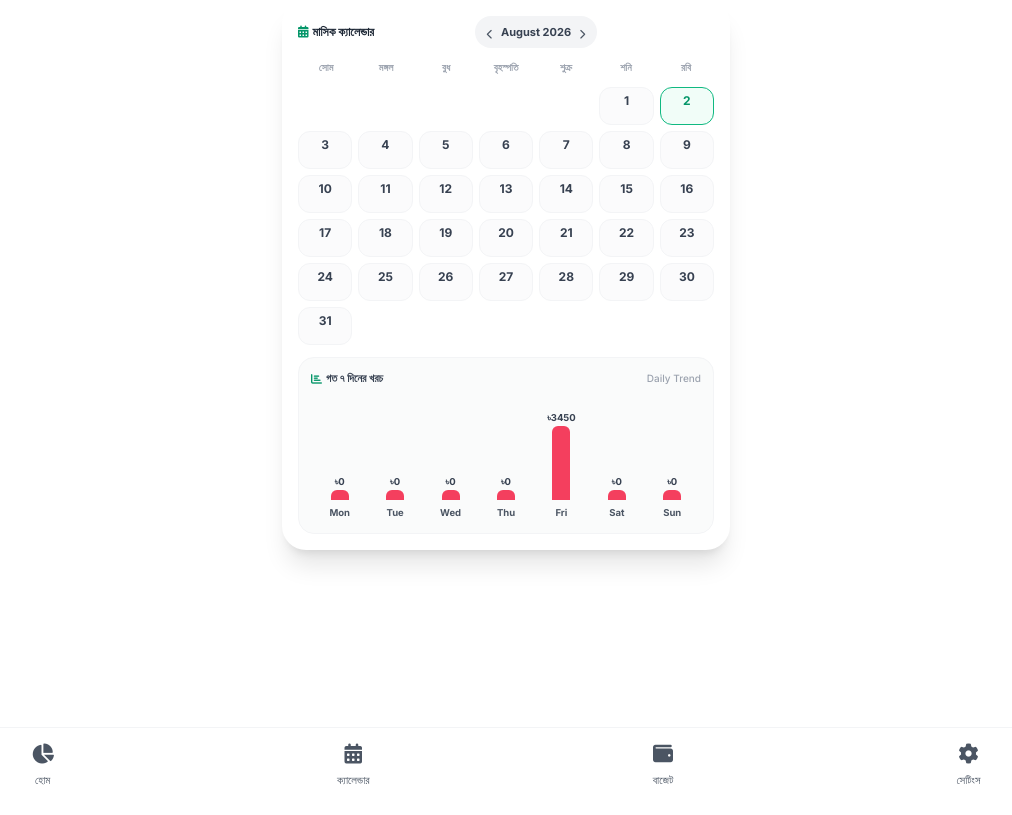
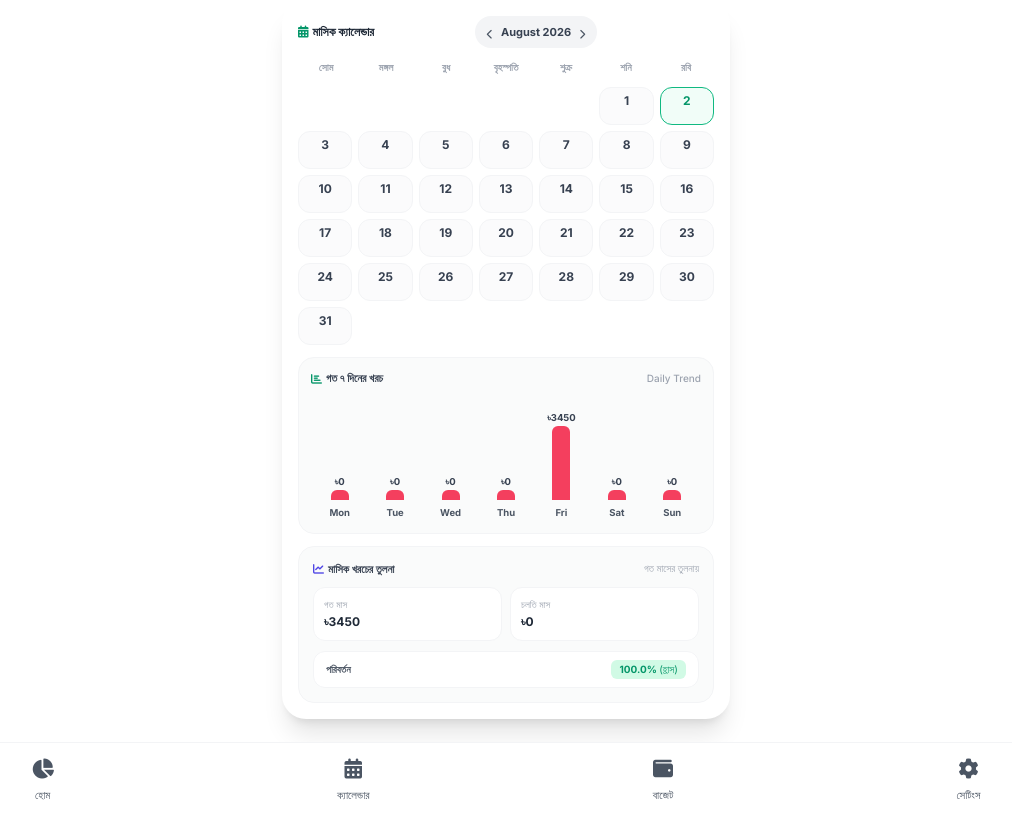
Before and after one commit to MahinSarkar57557/money-spy, a Django app: page /calendar/ in a window 1280 px wide. Shown: the whole page, without its empty margins (134-1146 px from the left). Before the commit the page ends 785 px from the top, so only its background shows below. Run offline with Django 5.2, Linux system fonts and the light colour scheme; a user stored in the database is signed in; data comes from the database, SQL or seed files in the repository; some libraries are stand-ins or nearby versions.

Commit message:
Added Month-to-Month expense comparison graph and backend logic in calendar view

```diff
--- a/tracker/templates/tracker/calendar.html
+++ b/tracker/templates/tracker/calendar.html
@@ -90,5 +90,36 @@
         </div>
     </div>
 
+    <!-- MONTH-TO-MONTH COMPARISON SECTION -->
+    <div class="bg-gray-50/80 dark:bg-gray-800/60 border border-gray-100 dark:border-gray-800 rounded-2xl p-3.5 shadow-xs flex flex-col gap-2.5">
+        <div class="flex justify-between items-center">
+            <span class="text-[11px] font-bold text-gray-700 dark:text-gray-200 flex items-center gap-1">
+                <i class="fas fa-chart-line text-indigo-600"></i>
+                <span data-bn="মাসিক খরচের তুলনা" data-en="Month-to-Month Comparison">মাসিক খরচের তুলনা</span>
+            </span>
+            <span class="text-[10px] text-gray-400 font-medium" data-bn="গত মাসের তুলনায়" data-en="vs Last Month">গত মাসের তুলনায়</span>
+        </div>
+
+        <div class="grid grid-cols-2 gap-2">
+            <div class="bg-white dark:bg-gray-900/50 p-2.5 rounded-xl border border-gray-100 dark:border-gray-700/50 flex flex-col">
+                <span class="text-[9.5px] text-gray-400" data-bn="গত মাস" data-en="Last Month">গত মাস</span>
+                <span class="text-xs font-bold text-gray-800 dark:text-white mt-0.5">৳{{ prev_month_total|floatformat:0|default:"0" }}</span>
+            </div>
+            <div class="bg-white dark:bg-gray-900/50 p-2.5 rounded-xl border border-gray-100 dark:border-gray-700/50 flex flex-col">
+                <span class="text-[9.5px] text-gray-400" data-bn="চলতি মাস" data-en="This Month">চলতি মাস</span>
+                <span class="text-xs font-bold text-gray-800 dark:text-white mt-0.5">৳{{ current_month_total|floatformat:0|default:"0" }}</span>
+            </div>
+        </div>
+
+        <!-- Percentage Change Badge -->
+        <div class="flex items-center justify-between bg-white dark:bg-gray-900/50 px-3 py-2 rounded-xl border border-gray-100 dark:border-gray-700/50">
+            <span class="text-[10px] font-semibold text-gray-600 dark:text-gray-300" data-bn="পরিবর্তন" data-en="Difference">পরিবর্তন</span>
+            <span class="text-[10px] font-bold px-2 py-0.5 rounded-md {% if mom_is_increase %} bg-rose-100 text-rose-600 dark:bg-rose-950/60 dark:text-rose-400 {% else %} bg-emerald-100 text-emerald-600 dark:bg-emerald-950/60 dark:text-emerald-400 {% endif %}">
+                {% if mom_is_increase %}+{% endif %}{{ mom_percentage|floatformat:1 }}%
+                <span class="font-normal">({% if mom_is_increase %}<span data-bn="বৃদ্ধি" data-en="Increased">বৃদ্ধি</span>{% else %}<span data-bn="হ্রাস" data-en="Decreased">হ্রাস</span>{% endif %})</span>
+            </span>
+        </div>
+    </div>
+
 </div>
 {% endblock %}
--- a/tracker/views.py
+++ b/tracker/views.py
@@ -258,12 +258,45 @@ def calendar_view(request):
             'height_percentage': height_pct,
         })
 
+    # --- Month-to-Month Comparison Calculations ---
+    current_month_total = sum(
+        t.amount for t in transactions if t.transaction_type == 'expense'
+    )
+
+    # Calculate previous month and year
+    if current_month == 1:
+        prev_month = 12
+        prev_year = current_year - 1
+    else:
+        prev_month = current_month - 1
+        prev_year = current_year
+
+    prev_transactions = Transaction.objects.filter(
+        user=request.user, date__year=prev_year, date__month=prev_month, transaction_type='expense'
+    )
+    prev_month_total = sum(t.amount for t in prev_transactions)
+
+    mom_percentage = 0
+    mom_is_increase = False
+
+    if prev_month_total > 0:
+        diff = current_month_total - prev_month_total
+        mom_percentage = abs(float((diff / prev_month_total) * 100))
+        mom_is_increase = diff > 0
+    elif current_month_total > 0:
+        mom_percentage = 100.0
+        mom_is_increase = True
+
     context = {
         'calendar_days': calendar_days,
         'current_month': current_month,
         'current_year': current_year,
         'month_name': calendar.month_name[current_month],
         'last_7_days': last_7_days,
+        'current_month_total': current_month_total,
+        'prev_month_total': prev_month_total,
+        'mom_percentage': mom_percentage,
+        'mom_is_increase': mom_is_increase,
     }
     return render(request, 'tracker/calendar.html', context)
 
```
